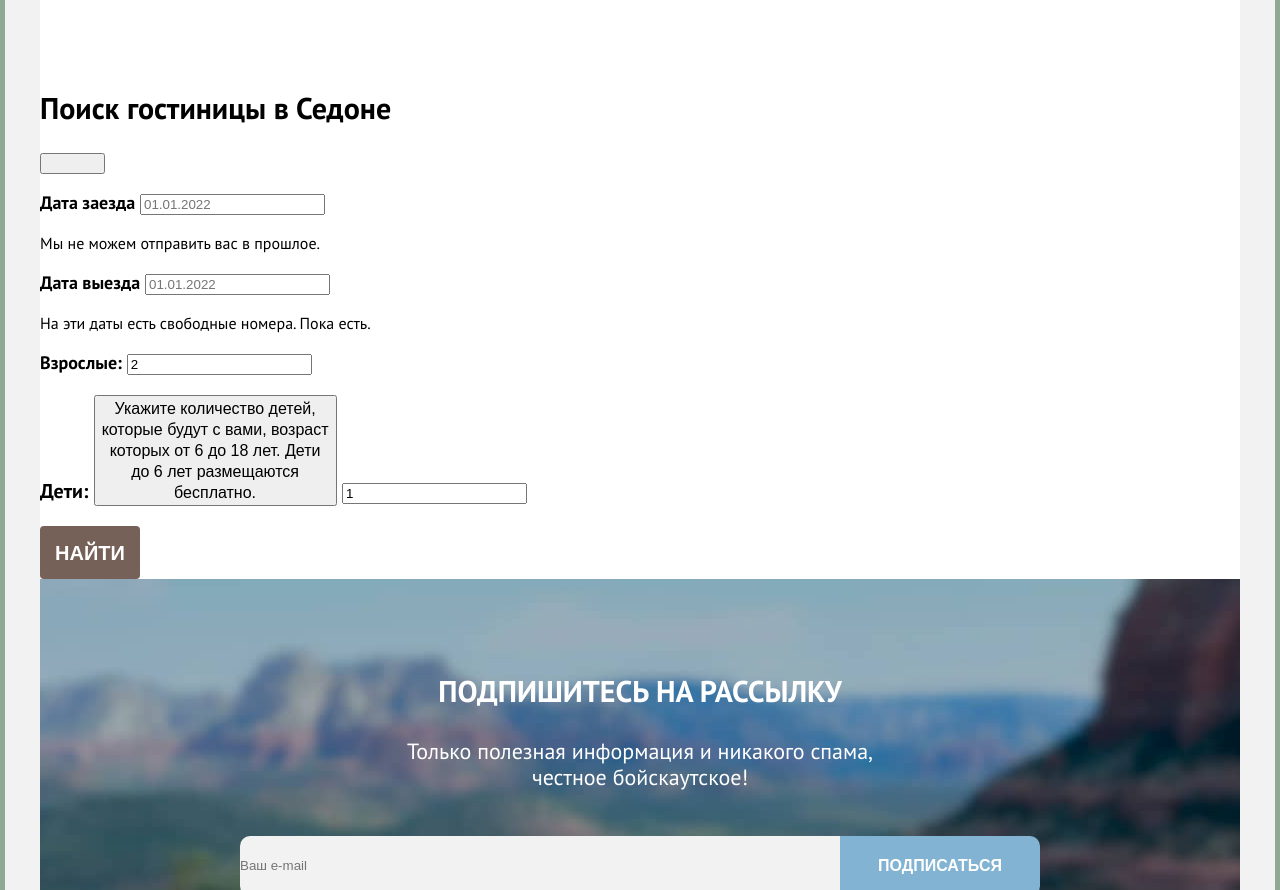
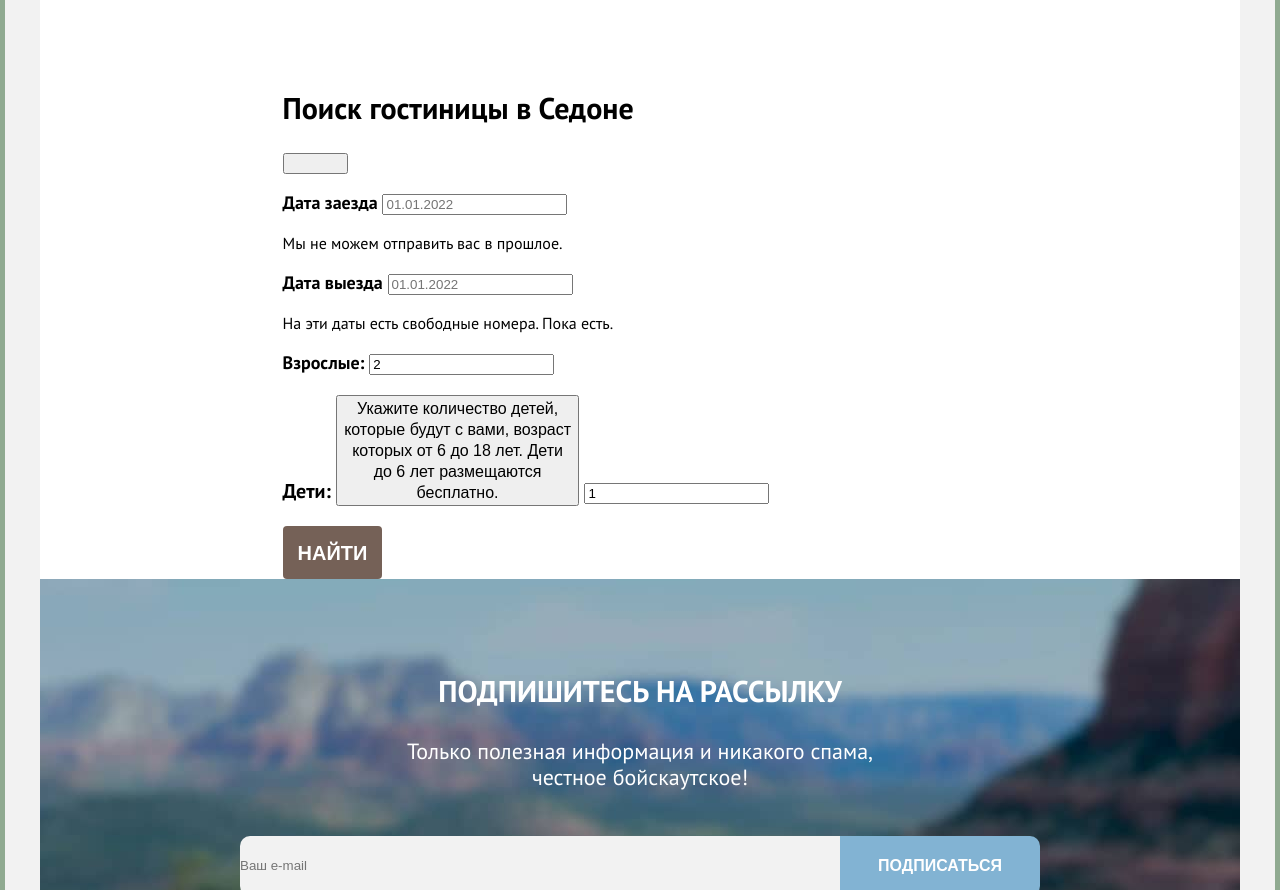
Before and after one commit to htmlacademy-htmlcss/2118805-sedona-34, a plain HTML site: page index.html in a window 1280 px wide. Shown: the part 2691-3581 px from the top of the page. Drawn offline with Linux system fonts and the light colour scheme; files whose address does not match are found by name.

Commit message:
Пулреквест на гриды

```diff
--- a/index.html
+++ b/index.html
@@ -122,7 +122,7 @@
             Седоне</p>
           <button class="popup hotel-search hotel-search-button" type="button">Поиск гостиницы в Седоне</button>
         </section>
-        <section class="date">
+        <div class="modal-conatainer">
           <form class="date-form" id="date-form" action="https://echo.htmlacademy.ru/" method="post">
             <h2 class="date-title">Поиск гостиницы в Седоне</h2>
             <button class="close" type="button"><span class="visually-hidden">закрыть</span></button>
@@ -155,7 +155,7 @@
             </p>
             <button class="button submit-button-search" type="submit">Найти</button>
           </form>
-        </section>
+        </div>
         <section class="subscribe-index">
           <h2 class="subscribe-title">Подпишитесь на рассылку</h2>
           <p class="subscribe-motivation">Только полезная информация и никакого спама,<br> честное бойскаутское!</p>
--- a/styles/styles.css
+++ b/styles/styles.css
@@ -955,3 +955,11 @@ overflow: hidden; */
     border: 2px solid #e5e5e5;
     border-radius: 4px;
 }
+
+/* Модальное */
+
+.modal-conatainer {
+    width: 715px;
+    margin: auto;
+    border-radius: 30px;
+}
```
